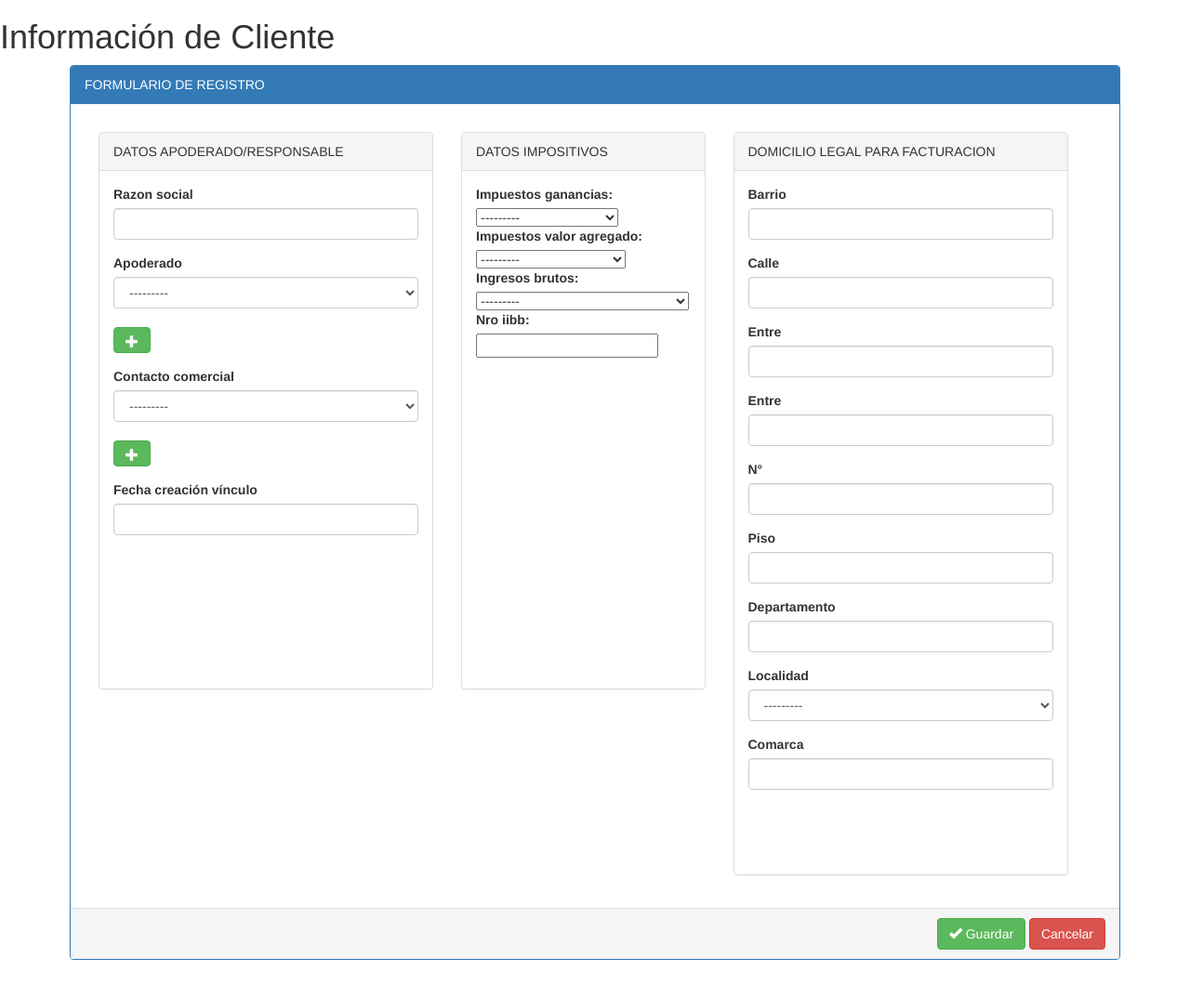
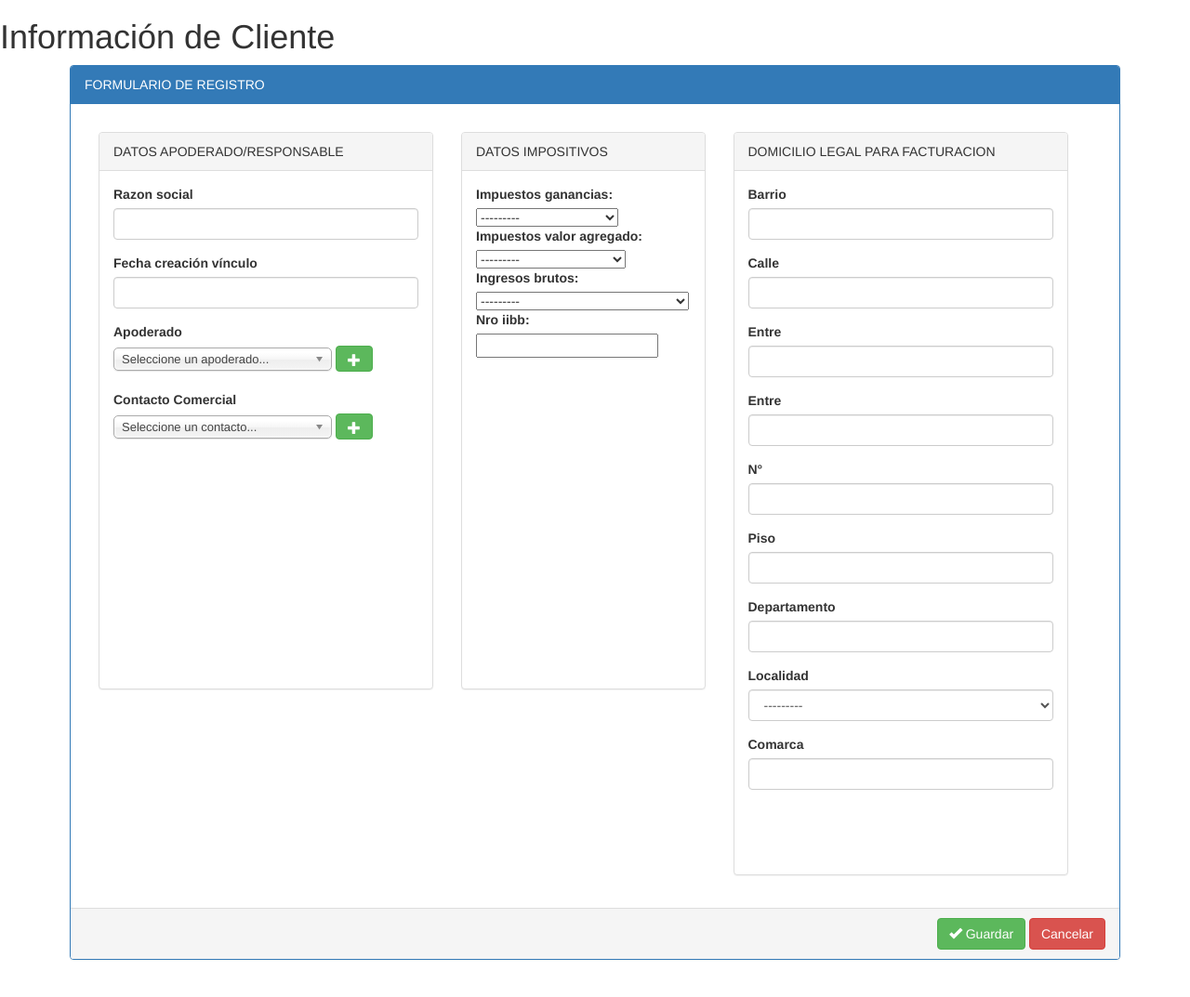
Before and after one commit to feddeMurua/mara_imp, a Django app: page /clientes/alta_clientes/ in a window 1280 px wide. Shown: the part 52-1125 px from the top of the page at 93% size. Run offline with Django 3.2, Linux system fonts and the light colour scheme; data comes from the database, SQL or seed files in the repository; both versions use the stored data as it was after the commit; some libraries are stand-ins or nearby versions.

Commit message:
mas cambios cliente form

```diff
--- a/modulo_I/forms.py
+++ b/modulo_I/forms.py
@@ -70,7 +70,7 @@ class AltaClienteForm(forms.ModelForm):
 
     class Meta:
         model = Cliente
-        exclude = ['domicilio_legal', 'fecha','dato_impositivo',]
+        exclude = ['domicilio_legal', 'fecha','dato_impositivo','apoderado','contacto_comercial']
 
 
     '''
--- a/modulo_I/models.py
+++ b/modulo_I/models.py
@@ -157,4 +157,4 @@ class Cliente(models.Model):
     fecha_vinculo = models.DateField() #fecha deL Vinculo que se confeccionó el formulario
     '''
     def __str__(self):
-        return "%s - %s - %s" % (self.nombre, self.apellido, self.documento)
+        return "%s - %s - %s" % (self.apoderado.nombre, self.apoderado.apellido, self.apoderado.documento)
--- a/modulo_I/templates/cliente/cliente_form.html
+++ b/modulo_I/templates/cliente/cliente_form.html
@@ -4,10 +4,12 @@
 
 {% block more-stylesheets %}
   <link rel="stylesheet" type="text/css" href="{% static 'css/jquery-ui.css' %}"/>
+  <link rel="stylesheet" href="{% static 'css/chosen.min.css' %}"/>
 {% endblock %}
 
 {% block scripts %}
   <script type="text/javascript" src="{% static 'js/jquery.js' %}"></script>
+  <script type="text/javascript" src="{% static 'js/chosen.jquery.min.js' %}"></script>
   <script type="text/javascript" src="{% static 'js/jquery-ui.js' %}"></script>
   <script type="text/javascript" src="{% static 'js/popper.min.js' %}"></script>
   <script type="text/javascript" src="{% static 'js/bootstrap.min.js' %}"></script>
@@ -28,23 +30,46 @@
             <label for="{{ field.id_for_label }}">{{ field.label }}</label>
             {{ field|add_class:'form-control' }}
 
-              {% if field.label == "Apoderado" or field.label == "Contacto comercial" %}
-                <br>
-                <a class="btn btn-success js-alta-persona" >
-                  <span class="glyphicon glyphicon-plus"></span>
-                </a>
-              {% endif %}
-
             {% for error in field.errors %}
               <span class="help-block">{{ error }}</span>
             {% endfor %}
           </div>
         {% endfor %}
+
+        <label>Apoderado</label>
+        <br>
+        <select name="persona" id="persona_select" class="chosen" required>
+              <option value="">Seleccione un apoderado...</option>
+              {% for persona in listado_personas %}
+                <option value="{{persona.documento}}">{{persona}}</option>
+              {% endfor %}
+        </select>
+        <a class="btn btn-success js-alta-persona" >
+          <span class="glyphicon glyphicon-plus"></span>
+        </a>
+
+        <br><br>
+
+        <label>Contacto Comercial</label>
+        <br>
+        <select name="contacto" id="contacto_select" class="chosen">
+              <option value="">Seleccione un contacto...</option>
+              {% for persona in listado_personas %}
+                <option value="{{persona.documento}}">{{persona}}</option>
+              {% endfor %}
+        </select>
+        <a class="btn btn-success js-alta-persona" >
+          <span class="glyphicon glyphicon-plus"></span>
+        </a>
+
       </div>
     </div>
   </div>
 
   <script>
+
+    $('.chosen').chosen();
+
 
     $.datepicker.regional['es'] = {
      closeText: 'Cerrar',
@@ -149,7 +174,7 @@
     return false;
     });
 
-    //para actualizar cuando se da de baja.
+    //para actualizar cuando se crea la persona.
     $('#modal-persona').on('hidden.bs.modal', function () {
       window.location.reload(true);
     })
--- a/modulo_I/views.py
+++ b/modulo_I/views.py
@@ -54,6 +54,12 @@ def alta_clientes(request):
         if cliente_form.is_valid() & domicilio_form.is_valid() & datos_impositivos_form.is_valid():
 
             cliente = cliente_form.save(commit=False)
+            documento = request.POST.get('persona') #Obtengo documento del selector
+            doc_contacto_personal = request.POST.get('contacto') #Obtengo documento del selector
+            if doc_contacto_personal:
+                cliente.contacto_comercial = Persona.objects.get(documento=doc_contacto_personal)
+
+            cliente.apoderado = Persona.objects.get(documento=documento)
             cliente.domicilio_legal = domicilio_form.save()
             cliente.dato_impositivo= datos_impositivos_form.save()
             cliente.save()
@@ -65,12 +71,13 @@ def alta_clientes(request):
         datos_impositivos_form = DatosImpositivosForm
 
     persona_form = PersonaForm
-
+    listado_personas = Persona.objects.all()
 
     contexto= {'cliente_form': cliente_form,
                 'domicilio_form': domicilio_form,
                 'datos_impositivos_form':datos_impositivos_form,
-                'persona_form':PersonaForm
+                'persona_form':PersonaForm,
+                'listado_personas':listado_personas,
     }
 
 
```
Also changed, not shown: db.sqlite3, estaticos/css/chosen-sprite.png (added), estaticos/css/chosen-sprite@2x.png (added). Lines whose indentation alone changed are shown as unchanged.
